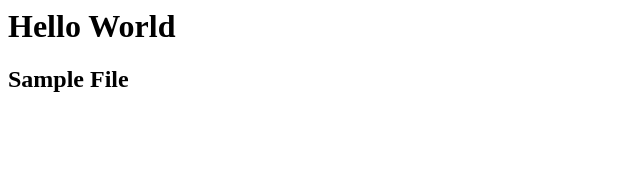
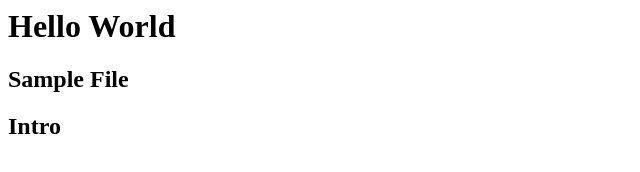
Before and after one commit to tailorfenil/D3Labs, a plain HTML site: page index.html in a window 1280 px wide. Shown: the full height of the page, 0-640 px from the left. Drawn offline with Linux system fonts and the light colour scheme.

Commit message:
Added index~file

```diff
--- a/index.html
+++ b/index.html
@@ -3,6 +3,7 @@
 
            <h1>Hello World</h1>
            <h2>Sample File</h2>
+	   <h2>Intro</h2>
      </body>
 
 </html>
```
